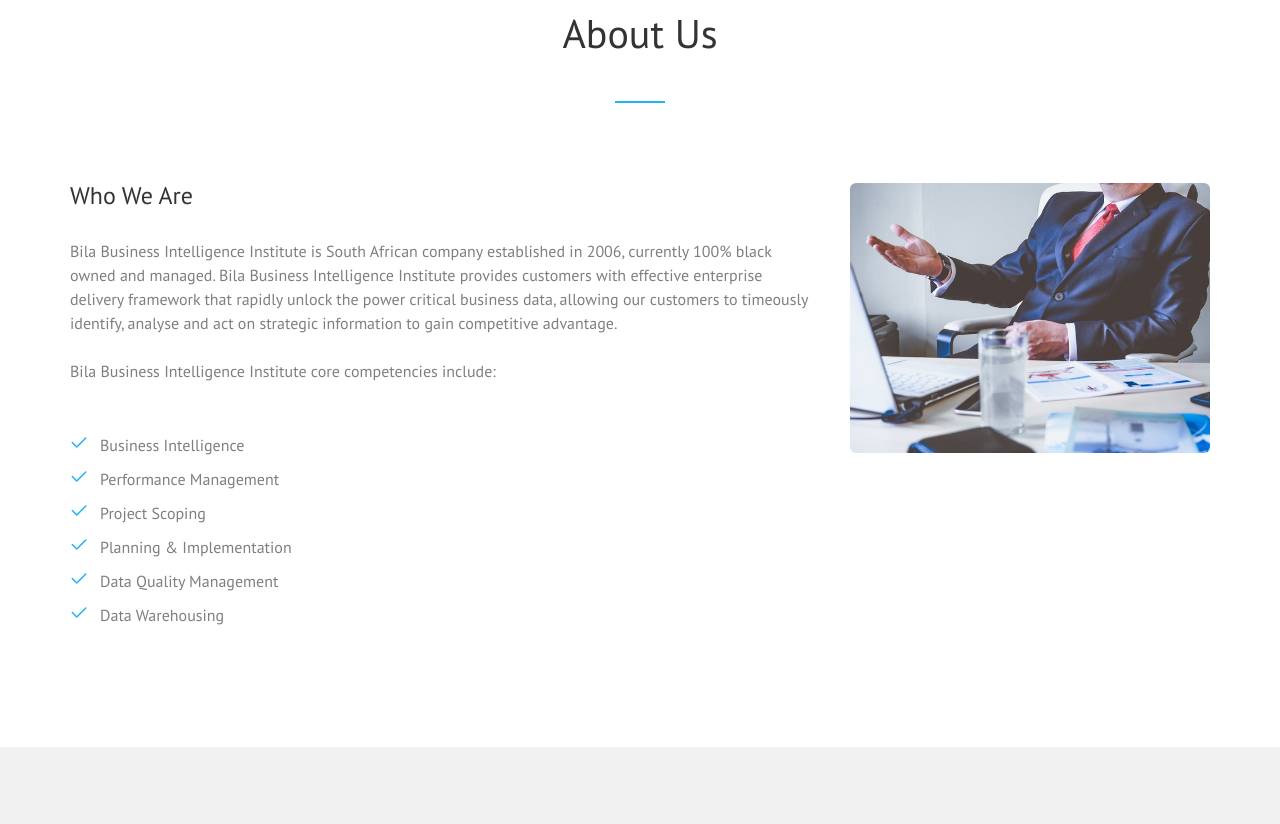
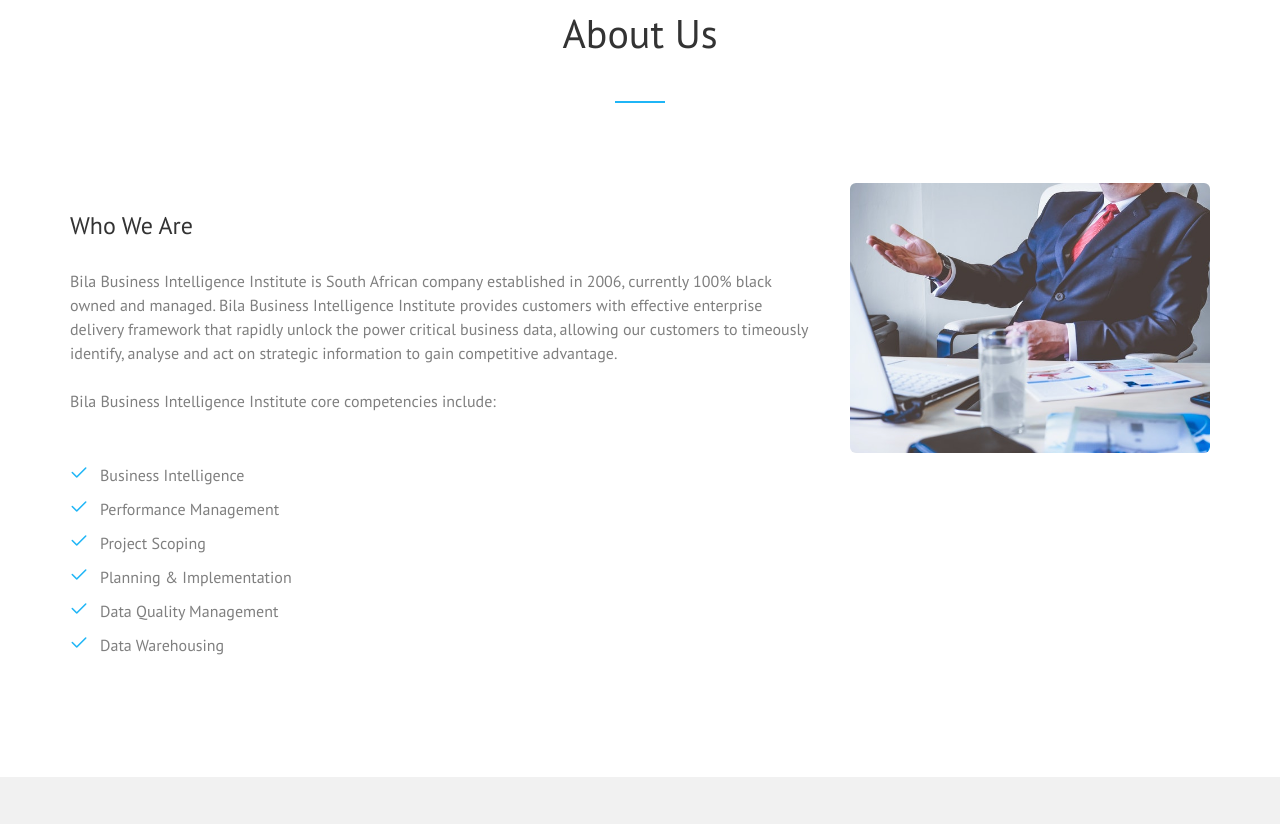
Before and after one commit to Duke28/Bila, a plain HTML site: page index.html in a window 1280 px wide. Shown: the part 997-1821 px from the top of the page. Drawn offline with Linux system fonts and the light colour scheme; some packages are replaced by stand-ins of ours; no server answers; files whose address does not match are found by name.

Commit message:
Top paddding on the mt class.

```diff
--- a/css/style.css
+++ b/css/style.css
@@ -397,7 +397,7 @@ h1, h2, h3, h4, h5, h6 {
 }
 
 .mt {
-  /*margin-top: 30px;*/
+  margin-top: 30px;
   margin-bottom: 80px;
 }
 .mt h4 {
```
